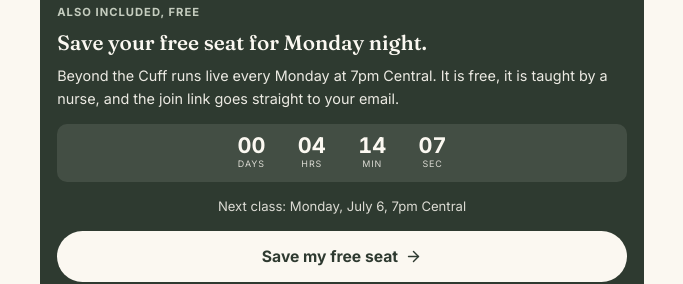
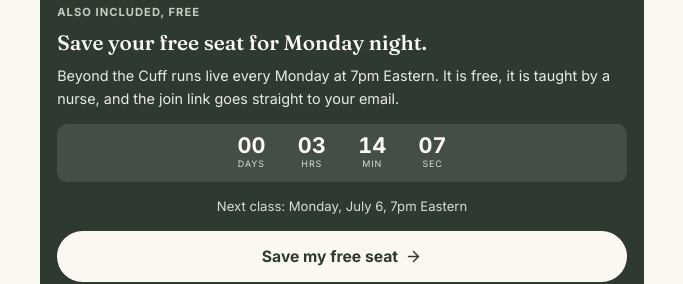
Before and after one commit to jpolley84/BPcures, a React (Vite) app: page /101foods-thanks in a window 1280 px wide. Shown: the part 1781-2065 px from the top of the page, without its empty margins (298-981 px from the left). Built offline with nearby package versions, Linux system fonts and the light colour scheme; no server answers.

Commit message:
masterclass: move Monday class 7pm CT -> 7pm ET; add Ben Hardy future-self line to subhead

```diff
--- a/api/_masterclass-enroll.js
+++ b/api/_masterclass-enroll.js
@@ -30,7 +30,7 @@
 const FROM_ADDRESS = 'Joel Polley, RN <joel@bpquiz.com>';
 const REPLY_TO = 'braveworksrn@gmail.com';
 
-// Weekly Zoom (Mondays 7pm CT), provided by Joel 2026-07-20.
+// Weekly Zoom (Mondays 7pm ET / 6pm CT, moved 2026-08-03), provided by Joel 2026-07-20.
 const ZOOM_JOIN_URL = 'https://us06web.zoom.us/j/81893444167?pwd=VjZjyy8kaLQefTdja5sCxmKrY07tqz.1';
 const ZOOM_MEETING_ID = '818 9344 4167';
 const ZOOM_PASSCODE = '846248';
@@ -78,7 +78,7 @@
 <html><body style="font-family:-apple-system,BlinkMacSystemFont,sans-serif;max-width:560px;margin:0 auto;padding:1.5rem;color:#1E2B2A;line-height:1.6;background:#FAF6EF;">
 <p style="font-size:0.8rem;letter-spacing:0.14em;text-transform:uppercase;color:#B93C20;font-weight:700;margin:0 0 1rem;">Beyond the Cuff &middot; Free Live Masterclass</p>
 <h2 style="margin:0 0 1rem;font-weight:600;">Your seat is saved, ${name}.</h2>
-<p><strong>Beyond the Cuff - Take Charge of Your Numbers</strong> runs live every Monday night at <strong>7:00 pm Central</strong> (8:00 pm Eastern &middot; 5:00 pm Pacific).</p>
+<p><strong>Beyond the Cuff - Take Charge of Your Numbers</strong> runs live every Monday night at <strong>7:00 pm Eastern</strong> (6:00 pm Central &middot; 4:00 pm Pacific).</p>
 <div style="background:#F4E6DE;border-radius:12px;padding:1rem 1.2rem;margin:1.2rem 0;">
   <p style="margin:0 0 0.6rem;"><strong>Your join link (save this email):</strong></p>
   <p style="margin:0 0 0.6rem;"><a href="${ZOOM_JOIN_URL}" style="display:inline-block;background:#DB4E2E;color:#ffffff;text-decoration:none;font-weight:700;padding:0.7rem 1.4rem;border-radius:999px;">Join the Masterclass on Zoom &rarr;</a></p>
--- a/public/masterclass/flyer.html
+++ b/public/masterclass/flyer.html
@@ -69,7 +69,7 @@
       <div class="dateblock">
         <div class="t1">TONIGHT</div>
         <div class="t2">Tuesday, July 21</div>
-        <div class="t3">7:00 PM CT&nbsp; ·&nbsp; 8:00 PM ET&nbsp; ·&nbsp; 5:00 PM PT</div>
+        <div class="t3">7:00 PM ET&nbsp; ·&nbsp; 6:00 PM CT&nbsp; ·&nbsp; 4:00 PM PT</div>
       </div>
 
       <div class="host">Joel Polley, RN<span>20 YEARS · ICU &amp; EMERGENCY MEDICINE</span></div>
--- a/public/masterclass/index.html
+++ b/public/masterclass/index.html
@@ -146,16 +146,16 @@
 </head>
 <body>
 
-<div class="topbar">Free Live Masterclass &nbsp;•&nbsp; <span data-classdate>Monday, July 27</span> at 7 pm CT</div>
+<div class="topbar">Free Live Masterclass &nbsp;•&nbsp; <span data-classdate>Monday, July 27</span> at 7 pm ET</div>
 
 <!-- ============ HERO ============ -->
 <header class="hero">
   <div class="wrap">
-    <span class="eyebrow">Free Live Class · <span data-classdate>Monday, July 27</span> at 7 pm CT</span>
+    <span class="eyebrow">Free Live Class · <span data-classdate>Monday, July 27</span> at 7 pm ET</span>
     <p class="prehead">Live this week. This is the one where it finally makes sense.</p>
-    <p class="without">Live this <span data-classdate>Monday, July 27</span> at 7 pm Central. Free, and nothing is sold on the call.</p>
+    <p class="without">Live this <span data-classdate>Monday, July 27</span> at 7 pm Eastern. Free, and nothing is sold on the call.</p>
     <h1><span class="em">Time doesn't equal money. Health equals money.</span> Finally, the 3 Biggest Mistakes People Make on Blood Pressure Medication, and Why the Numbers Still Won't Budge</h1>
-    <p class="sub">…so you can sit down with your doctor from a place of understanding, not fear, and finally take charge of your numbers.</p>
+    <p class="sub">…so you can sit down with your doctor from a place of understanding, not fear, and finally take charge of your numbers. Your past does not get to decide your future. Your future decides what you choose today, and if health is the money you want down the road, that becomes the choice you make right now.</p>
     <a class="cta big" href="#register">Save My Free Seat →</a>
   </div>
 </header>
@@ -174,10 +174,10 @@
           <div class="n">Joel Polley, RN<small>20 years · ICU &amp; Emergency Medicine</small></div>
         </div>
         <div class="offer-name">Beyond the Cuff</div>
-        <div class="offer-tag"><span data-classdate>Monday, July 27</span> at 7 pm CT</div>
+        <div class="offer-tag"><span data-classdate>Monday, July 27</span> at 7 pm ET</div>
         <div class="price">Free to attend</div>
         <div class="when"><span data-classdate>Next Class</span>
-          <span class="t">7:00 pm CT · 8:00 pm ET · 5:00 pm PT</span>
+          <span class="t">7:00 pm ET · 6:00 pm CT · 4:00 pm PT</span>
         </div>
         <div class="countdown" aria-label="Time until the next class">
           <div><b class="cd-d">00</b><span>Days</span></div>
@@ -198,7 +198,7 @@
       </form>
       <div class="success" data-success>
         <h3>You're in. Seat saved. 🎉</h3>
-        <p>Check your inbox. Your confirmation email has your <strong>Zoom join link</strong> for class night at 7 pm CT. Save that email.</p>
+        <p>Check your inbox. Your confirmation email has your <strong>Zoom join link</strong> for class night at 7 pm ET. Save that email.</p>
         <p style="margin-top:14px"><strong>One thing before class:</strong> if you haven't taken the free BP quiz yet, it takes 2 minutes and tells you which hidden trigger is loudest for you. <a href="/quiz" style="color:var(--coral-dk);font-weight:700">Take the quiz →</a></p>
       </div>
     </div>
@@ -263,10 +263,10 @@
     <div class="regcard" id="regcard2">
       <div class="top">
         <div class="offer-name">Beyond the Cuff</div>
-        <div class="offer-tag"><span data-classdate>Monday, July 27</span> at 7 pm CT</div>
+        <div class="offer-tag"><span data-classdate>Monday, July 27</span> at 7 pm ET</div>
         <div class="price">Free to attend</div>
         <div class="when"><span data-classdate>Next Class</span>
-          <span class="t">7:00 pm CT · 8:00 pm ET · 5:00 pm PT</span>
+          <span class="t">7:00 pm ET · 6:00 pm CT · 4:00 pm PT</span>
         </div>
         <div class="countdown" aria-label="Time until the next class">
           <div><b class="cd-d">00</b><span>Days</span></div>
@@ -286,7 +286,7 @@
       </form>
       <div class="success" data-success>
         <h3>You're in. Seat saved. 🎉</h3>
-        <p>Check your inbox. Your confirmation email has your <strong>Zoom join link</strong> for class night at 7 pm CT. Save that email.</p>
+        <p>Check your inbox. Your confirmation email has your <strong>Zoom join link</strong> for class night at 7 pm ET. Save that email.</p>
         <p style="margin-top:14px"><a href="/quiz" style="color:var(--coral-dk);font-weight:700">Take the free 2-minute BP quiz while you wait →</a></p>
       </div>
     </div>
@@ -319,7 +319,7 @@
   <div class="wrap">
     <div class="grid">
       <div class="cell"><h3>What</h3><p>A free live class on Zoom: the 3 biggest mistakes people make on blood pressure medication, and how to start taking charge. Joel answers your questions in real time.</p></div>
-      <div class="cell"><h3>When</h3><p>Live <span data-classdate>at the next class</span> at 7 pm CT. A replay is not guaranteed.</p></div>
+      <div class="cell"><h3>When</h3><p>Live <span data-classdate>at the next class</span> at 7 pm ET. A replay is not guaranteed.</p></div>
       <div class="cell"><h3>Why</h3><p>So you can finally live life beyond the cuff: present, steady, and free to live out your purpose.</p></div>
     </div>
   </div>
@@ -336,20 +336,20 @@
 </footer>
 
 <script>
-  /* ====== CADENCE. The class is FREE, live on Zoom, every Monday 7:00 pm CT,
-     with no seat cap. Keep the copy on this page honest: no price it was never
+  /* ====== CADENCE. The class is FREE, live on Zoom, every Monday 7:00 pm ET,
+     (6:00 pm CT), with no seat cap. Keep the copy on this page honest: no price it was never
      sold at, no seat limit, no one-time or encore framing. ENCORE_TARGET is an
      escape hatch for a genuinely one-off date; set it to a UTC ms timestamp and
      set ENCORE_LABEL to the matching human date. Leave it null for weekly. ====== */
-  const ENCORE_TARGET = null; // weekly cadence: auto-targets the next Monday 7pm CT
+  const ENCORE_TARGET = null; // weekly cadence: auto-targets the next Monday 7pm ET
   const ENCORE_LABEL  = '';
   const WEEKLY_DAY  = 1;   // Monday
-  const WEEKLY_HOUR = 19;  // 7pm Central
+  const WEEKLY_HOUR = 19;  // 7pm Eastern
 
-  function chicagoOffsetMs(atUtcMs){
-    // offset between UTC and America/Chicago at a given instant
+  function etOffsetMs(atUtcMs){
+    // offset between UTC and America/New_York at a given instant
     const d = new Date(atUtcMs);
-    const parts = new Intl.DateTimeFormat('en-US',{timeZone:'America/Chicago',hour12:false,
+    const parts = new Intl.DateTimeFormat('en-US',{timeZone:'America/New_York',hour12:false,
       year:'numeric',month:'2-digit',day:'2-digit',hour:'2-digit',minute:'2-digit',second:'2-digit'}).formatToParts(d);
     const g = t => Number(parts.find(p=>p.type===t).value);
     const asUtc = Date.UTC(g('year'),g('month')-1,g('day'),g('hour')%24,g('minute'),g('second'));
@@ -359,14 +359,14 @@
     const now = Date.now();
     for(let addDays=0; addDays<8; addDays++){
       const probe = new Date(now + addDays*86400000);
-      const parts = new Intl.DateTimeFormat('en-US',{timeZone:'America/Chicago',hour12:false,
+      const parts = new Intl.DateTimeFormat('en-US',{timeZone:'America/New_York',hour12:false,
         year:'numeric',month:'2-digit',day:'2-digit',weekday:'short'}).formatToParts(probe);
       const wd = parts.find(p=>p.type==='weekday').value;
       if(wd!=='Mon') continue;
       const g = t => Number(parts.find(p=>p.type===t).value);
-      // 7pm Chicago on that date, expressed in UTC
+      // 7pm Eastern on that date, expressed in UTC
       const naive = Date.UTC(g('year'),g('month')-1,g('day'),WEEKLY_HOUR,0,0);
-      const target = naive - chicagoOffsetMs(naive);
+      const target = naive - etOffsetMs(naive);
       if(target > now) return target;
     }
     return now + 7*86400000;
@@ -380,7 +380,7 @@
     try{
       var _cd = (typeof ENCORE_TARGET === 'number')
         ? ENCORE_LABEL
-        : new Intl.DateTimeFormat('en-US',{timeZone:'America/Chicago',weekday:'long',month:'long',day:'numeric'}).format(new Date(target));
+        : new Intl.DateTimeFormat('en-US',{timeZone:'America/New_York',weekday:'long',month:'long',day:'numeric'}).format(new Date(target));
       document.querySelectorAll('[data-classdate]').forEach(function(el){ el.textContent = _cd; });
     }catch(e){}
     function tick(){
--- a/public/masterclass/registered/index.html
+++ b/public/masterclass/registered/index.html
@@ -95,7 +95,7 @@
       <div class="num">1</div>
       <h3>Set your alarm right now, while you're here</h3>
       <div class="bigtime">6:55 PM</div>
-      <p class="tz"><span data-classdate>Class night</span> · Central Time &nbsp;(7:55 pm ET · 4:55 pm PT)</p>
+      <p class="tz"><span data-classdate>Class night</span> · Eastern Time &nbsp;(6:00 pm CT · 3:00 pm PT)</p>
       <p><strong>Five minutes before class starts.</strong> Grab your phone, open the clock app, and set it for 6:55 pm that evening and name it <em>"Beyond the Cuff."</em></p>
       <p class="why">Life gets loud in the evenings. The people who set the alarm are the people who make it into the room.</p>
       <div class="countdown" aria-label="Time until class">
@@ -185,11 +185,11 @@
     requestAnimationFrame(tick);
   })();
 
-  /* ====== COUNTDOWN — next Monday 7:00 pm America/Chicago ====== */
+  /* ====== COUNTDOWN — next Monday 7:00 pm America/New_York ====== */
   var WEEKLY_HOUR = 19;
-  function chicagoOffsetMs(atUtcMs){
+  function etOffsetMs(atUtcMs){
     var d = new Date(atUtcMs);
-    var parts = new Intl.DateTimeFormat('en-US',{timeZone:'America/Chicago',hour12:false,
+    var parts = new Intl.DateTimeFormat('en-US',{timeZone:'America/New_York',hour12:false,
       year:'numeric',month:'2-digit',day:'2-digit',hour:'2-digit',minute:'2-digit',second:'2-digit'}).formatToParts(d);
     function g(t){ return Number(parts.find(function(p){return p.type===t;}).value); }
     return Date.UTC(g('year'),g('month')-1,g('day'),g('hour')%24,g('minute'),g('second')) - atUtcMs;
@@ -198,13 +198,13 @@
     var now = Date.now();
     for (var addDays=0; addDays<8; addDays++){
       var probe = new Date(now + addDays*86400000);
-      var parts = new Intl.DateTimeFormat('en-US',{timeZone:'America/Chicago',hour12:false,
+      var parts = new Intl.DateTimeFormat('en-US',{timeZone:'America/New_York',hour12:false,
         year:'numeric',month:'2-digit',day:'2-digit',weekday:'short'}).formatToParts(probe);
       var wd = parts.find(function(p){return p.type==='weekday';}).value;
       if (wd!=='Mon') continue;
       function g(t){ return Number(parts.find(function(p){return p.type===t;}).value); }
       var naive = Date.UTC(g('year'),g('month')-1,g('day'),WEEKLY_HOUR,0,0);
-      var target = naive - chicagoOffsetMs(naive);
+      var target = naive - etOffsetMs(naive);
       if (target > now) return target;
     }
     return now + 7*86400000;
@@ -216,7 +216,7 @@
     function set(nodes,v){ nodes.forEach(function(n){ n.textContent=v; }); }
     var target = nextTarget();
     try{
-      var _cd = new Intl.DateTimeFormat('en-US',{timeZone:'America/Chicago',weekday:'long',month:'long',day:'numeric'}).format(new Date(target));
+      var _cd = new Intl.DateTimeFormat('en-US',{timeZone:'America/New_York',weekday:'long',month:'long',day:'numeric'}).format(new Date(target));
       document.querySelectorAll('[data-classdate]').forEach(function(el){ el.textContent = _cd; });
     }catch(e){}
     function tick(){
--- a/src/components/MasterclassBanner.jsx
+++ b/src/components/MasterclassBanner.jsx
@@ -1,14 +1,21 @@
 // MasterclassBanner — slim top strip promoting the free "Beyond the Cuff"
-// masterclass, with a live countdown to the next Monday 7pm CT session.
+// masterclass, with a live countdown to the next Monday 7pm ET session.
 //
 // 2026-07-22 (Joel): "on bpquiz.com i want both sites to have a banner and
 // link to the free masterclass sign up. also i want the masterclass to be a
 // timer for next monday." Rendered once in HomeSplit so BOTH A/B homepage
 // variants get it identically.
 //
-// The class runs every Monday 7:00pm CT. The countdown targets the NEXT
-// Monday 7pm CT; once that moment passes it rolls to the following week.
-// Timezone is resolved from America/Chicago at runtime (not a hardcoded
+// 2026-08-03 (Joel): class moved from 7:00pm CT to 7:00pm ET (one hour
+// earlier in Central, 6:00pm CT). This file is the ONE place the anchor is
+// computed; public/masterclass/index.html and registered/index.html each
+// carry their own inline copy of this same math (static pages, no shared JS
+// module) and must be changed in the same pass or the site and the countdown
+// drift apart. See api/_masterclass-enroll.js for the confirmation email.
+//
+// The class runs every Monday 7:00pm ET. The countdown targets the NEXT
+// Monday 7pm ET; once that moment passes it rolls to the following week.
+// Timezone is resolved from America/New_York at runtime (not a hardcoded
 // offset) so it stays correct across the DST change.
 //
 // /masterclass is a STATIC page (public/masterclass/), excluded from the SPA
@@ -18,27 +25,27 @@
 import { useEffect, useState } from 'react';
 import { track } from '../utils/analytics';
 
-// Offset (ms) of America/Chicago from UTC at a given instant.
-function ctOffsetMs(d) {
+// Offset (ms) of America/New_York from UTC at a given instant.
+function etOffsetMs(d) {
   try {
     const utc = new Date(d.toLocaleString('en-US', { timeZone: 'UTC' }));
-    const ct = new Date(d.toLocaleString('en-US', { timeZone: 'America/Chicago' }));
-    return ct.getTime() - utc.getTime();
+    const et = new Date(d.toLocaleString('en-US', { timeZone: 'America/New_York' }));
+    return et.getTime() - utc.getTime();
   } catch {
-    return -5 * 3600 * 1000; // CDT fallback
+    return -4 * 3600 * 1000; // EDT fallback
   }
 }
 
-// The next Monday 7:00pm CT as a real instant.
-export function nextMondayCT(now = new Date()) {
-  const off = ctOffsetMs(now);
-  const ctNow = new Date(now.getTime() + off); // wall clock, read via getUTC*
-  const day = ctNow.getUTCDay(); // 0 Sun, 1 Mon
+// The next Monday 7:00pm ET as a real instant.
+export function nextMondayET(now = new Date()) {
+  const off = etOffsetMs(now);
+  const etNow = new Date(now.getTime() + off); // wall clock, read via getUTC*
+  const day = etNow.getUTCDay(); // 0 Sun, 1 Mon
   const addDays = (1 - day + 7) % 7;
   let target = Date.UTC(
-    ctNow.getUTCFullYear(), ctNow.getUTCMonth(), ctNow.getUTCDate() + addDays, 19, 0, 0,
+    etNow.getUTCFullYear(), etNow.getUTCMonth(), etNow.getUTCDate() + addDays, 19, 0, 0,
   );
-  if (target <= ctNow.getTime()) target += 7 * 24 * 3600 * 1000;
+  if (target <= etNow.getTime()) target += 7 * 24 * 3600 * 1000;
   return new Date(target - off);
 }
 
@@ -55,14 +62,14 @@
 const CLAY = 'var(--clay, #B85A36)';
 
 export default function MasterclassBanner() {
-  const [target, setTarget] = useState(() => nextMondayCT());
+  const [target, setTarget] = useState(() => nextMondayET());
   const [left, setLeft] = useState(() => target.getTime() - Date.now());
 
   useEffect(() => {
     const id = setInterval(() => {
       const rem = target.getTime() - Date.now();
       if (rem <= 0) {
-        const next = nextMondayCT();
+        const next = nextMondayET();
         setTarget(next);
         setLeft(next.getTime() - Date.now());
       } else {
@@ -76,7 +83,7 @@
   const dateLabel = (() => {
     try {
       return target.toLocaleDateString('en-US', {
-        timeZone: 'America/Chicago', weekday: 'long', month: 'long', day: 'numeric',
+        timeZone: 'America/New_York', weekday: 'long', month: 'long', day: 'numeric',
       });
     } catch { return 'Monday'; }
   })();
@@ -104,7 +111,7 @@
           Free
         </span>
         <strong style={{ fontWeight: 700 }}>Beyond the Cuff</strong>
-        <span style={{ opacity: 0.92 }}>live {dateLabel}, 7pm CT</span>
+        <span style={{ opacity: 0.92 }}>live {dateLabel}, 7pm ET</span>
       </span>
 
       <span style={{ display: 'inline-flex', gap: '0.55rem', alignItems: 'center' }} aria-label="Time until the masterclass">
--- a/src/pages/FoodsGuideThanks.jsx
+++ b/src/pages/FoodsGuideThanks.jsx
@@ -24,7 +24,7 @@
 //   - NO compare-at price anywhere. The $209 is the honest sum of the eleven
 //     solo values, it has never been charged, so it is never struck through.
 //   - No seat counters, no countdown on the $17 offer. The only timer is the
-//     real Monday 7pm CT class, computed by the SAME nextMondayCT() the site
+//     real Monday 7pm ET class, computed by the SAME nextMondayET() the site
 //     banner uses.
 //   - Stack values and the $209 sum come from src/data/kitStack.js, the one
 //     source shared with the register, so the two can never drift.
@@ -35,7 +35,7 @@
 import { Link, useLocation, useNavigate } from 'react-router-dom';
 import { ArrowRight, ShieldCheck } from 'lucide-react';
 import { KIT_STACK, KIT_STACK_TOTAL, KIT_PRICE, KIT_FILE_COUNT } from '../data/kitStack.js';
-import { nextMondayCT } from '../components/MasterclassBanner.jsx';
+import { nextMondayET } from '../components/MasterclassBanner.jsx';
 import { track, getAbHomeVariant, trackPixels } from '../utils/analytics.js';
 
 const FUNNEL_VERSION = 'foods101-v1';
@@ -103,7 +103,7 @@
   margin: '0 0 0.5rem',
 };
 
-// Countdown split. The timezone math itself is NOT duplicated: nextMondayCT()
+// Countdown split. The timezone math itself is NOT duplicated: nextMondayET()
 // is imported from MasterclassBanner so there is one implementation of "when
 // is the next class" on the whole site.
 function parts(ms) {
@@ -333,15 +333,15 @@
   const masterclassRef = useRef(null);
   const mountedAt = useRef(Date.now());
 
-  // Countdown to the real Monday 7pm CT class.
-  const [target, setTarget] = useState(() => nextMondayCT());
+  // Countdown to the real Monday 7pm ET class.
+  const [target, setTarget] = useState(() => nextMondayET());
   const [left, setLeft] = useState(() => target.getTime() - Date.now());
 
   useEffect(() => {
     const id = setInterval(() => {
       const remaining = target.getTime() - Date.now();
       if (remaining <= 0) {
-        const next = nextMondayCT();
+        const next = nextMondayET();
         setTarget(next);
         setLeft(next.getTime() - Date.now());
       } else {
@@ -355,7 +355,7 @@
   const classDate = useMemo(() => {
     try {
       return target.toLocaleDateString('en-US', {
-        timeZone: 'America/Chicago',
+        timeZone: 'America/New_York',
         weekday: 'long',
         month: 'long',
         day: 'numeric',
@@ -957,12 +957,12 @@
           <p style={{ fontSize: '0.9rem', lineHeight: 1.6, margin: '0 0 0.9rem', opacity: 0.93 }}>
             {registered ? (
               <>
-                Beyond the Cuff runs live every Monday at 7pm Central. I saved you a seat when you
+                Beyond the Cuff runs live every Monday at 7pm Eastern. I saved you a seat when you
                 asked for the guide. Your join link is in a second email from me.
               </>
             ) : (
               <>
-                Beyond the Cuff runs live every Monday at 7pm Central. It is free, it is taught by a
+                Beyond the Cuff runs live every Monday at 7pm Eastern. It is free, it is taught by a
                 nurse, and the join link goes straight to your email.
               </>
             )}
@@ -987,7 +987,7 @@
             {countCell(s, 'sec')}
           </div>
           <p style={{ textAlign: 'center', fontSize: '0.82rem', margin: '0 0 0.9rem', opacity: 0.85 }}>
-            Next class: {classDate}, 7pm Central
+            Next class: {classDate}, 7pm Eastern
           </p>
 
           {/* /masterclass is a STATIC page (public/masterclass/), excluded from
```
